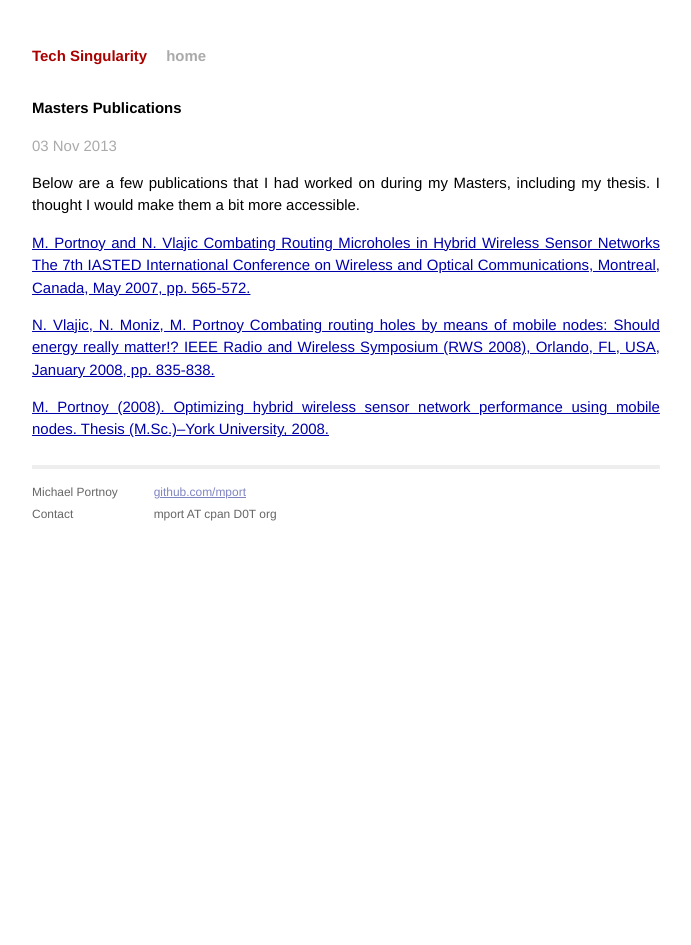
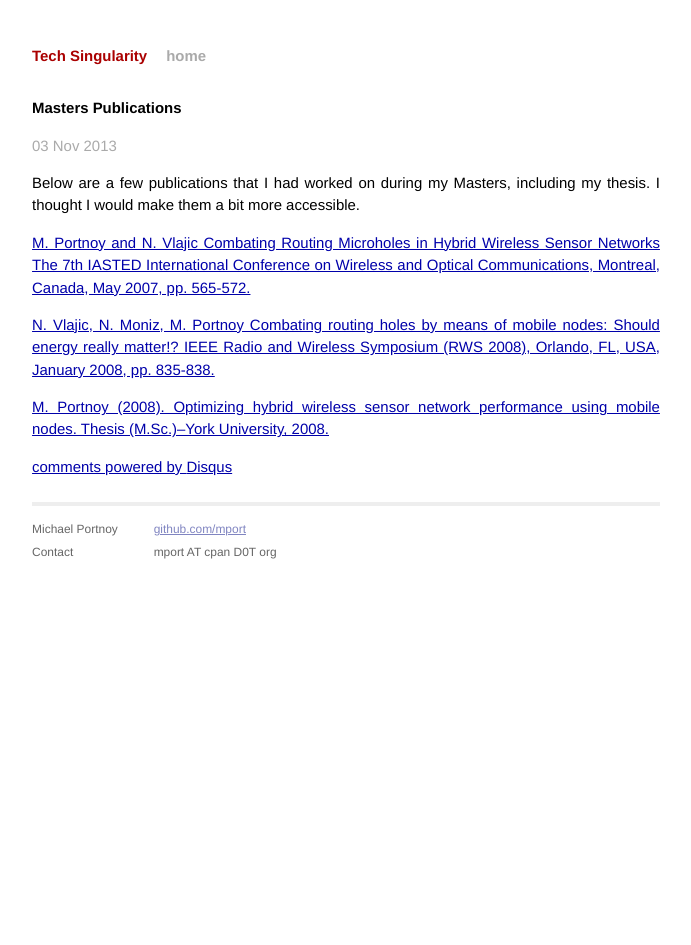
Before and after one commit to mport/mport.github.io, a Jekyll site: the page built from _posts/2013-11-03-msc-work.markdown, in a window 1280 px wide. Shown: the whole page, without its empty margins (294-985 px from the left). Built offline with Jekyll 4.4.1, drawn with Linux system fonts in a browser that asks for light colours; Markdown is read by kramdown in place of the engine named in the settings; comment, search, counter and statistics services are not loaded; some of the changed lines change nothing that is shown.

Commit message:
Chain layout variables from `layout` instead of `page`

```diff
--- a/_layouts/post.html
+++ b/_layouts/post.html
@@ -9,7 +9,7 @@ comments: true
 {{ content }}
 </div>
 
-{% if page.comments %}
+{% if layout.comments %}
     <div id="disqus_thread"></div>
     <script type="text/javascript">
         /* * * CONFIGURATION VARIABLES: EDIT BEFORE PASTING INTO YOUR WEBPAGE * * */
```
